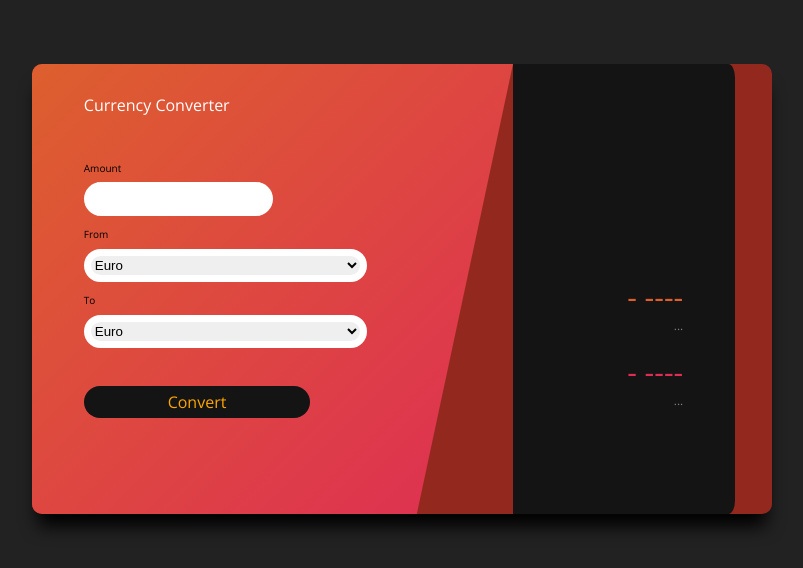
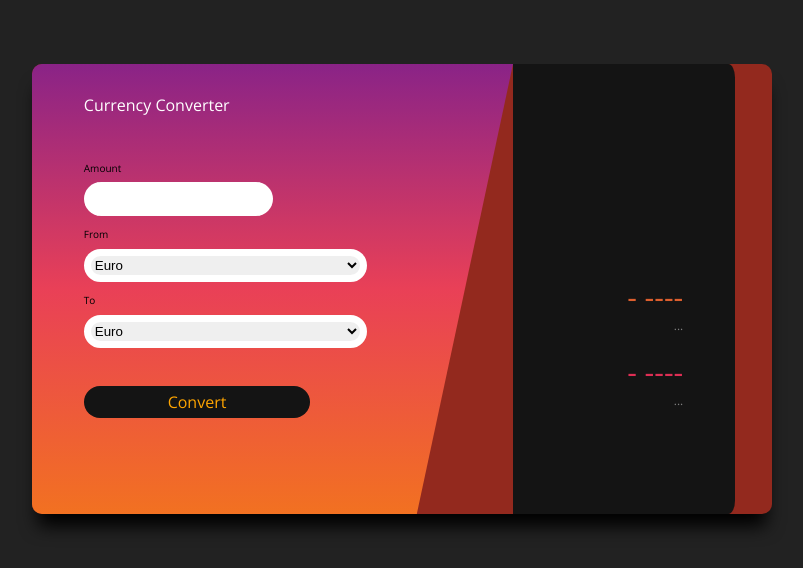
Before and after one commit to Magombedze/MVP-Project-Repository, a website: page index.html in a window 1280 px wide. Shown: the whole page, without its empty margins (238-1041 px from the left). Drawn offline with nearby package versions, Linux system fonts and the light colour scheme.

Commit message:
third commit

```diff
--- a/style.css
+++ b/style.css
@@ -81,7 +81,7 @@ select {
 .left-container {
   width: 65%;
   height: 100%;
-  background: linear-gradient(135deg, #dd5f2e, #de2e54);
+  background: linear-gradient(#8a2387,#e94057,#f27121);
   padding: 4% 7% 7% 7%;
   clip-path: polygon(0 0, 100% 0, 80% 100%, 0 100%);
   border-top-left-radius: 10px;
```
